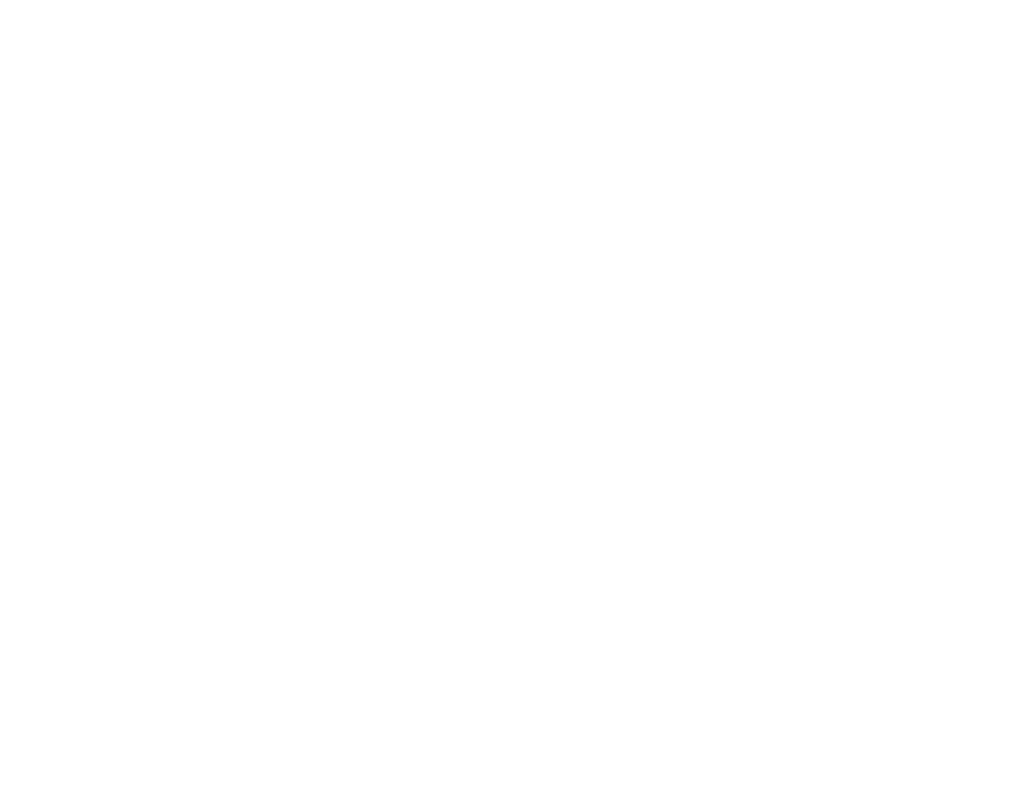
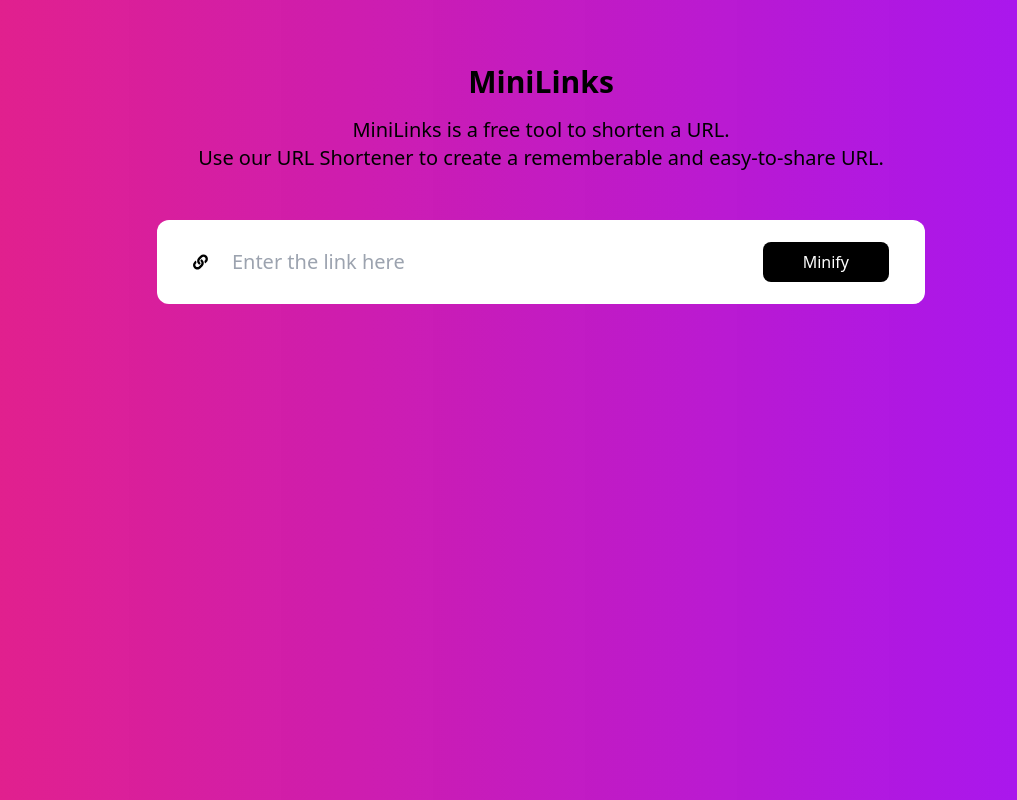
Before and after one commit to JaynaMukesh/url-shortener, a React (Create React App) app: page / in a window 1280 px wide. Shown: the whole page, without its empty margins (99-1116 px from the left). Built offline with nearby package versions, Linux system fonts and the light colour scheme.

Commit message:
finishhh

```diff
--- a/package.json
+++ b/package.json
@@ -8,6 +8,7 @@
     "@testing-library/user-event": "^13.5.0",
     "react": "^18.2.0",
     "react-dom": "^18.2.0",
+    "react-icons": "^4.8.0",
     "react-scripts": "5.0.1",
     "web-vitals": "^2.1.4"
   },
--- a/src/App.css
+++ b/src/App.css
@@ -0,0 +1,7 @@
+body {
+    background: rgb(2, 0, 36);
+    background: -moz-linear-gradient(90deg, rgba(2, 0, 36, 1) 0%, rgba(230, 26, 129, 0.9696078260405725) 0%, rgba(164, 22, 246, 1) 95%);
+    background: -webkit-linear-gradient(90deg, rgba(2, 0, 36, 1) 0%, rgba(230, 26, 129, 0.9696078260405725) 0%, rgba(164, 22, 246, 1) 95%);
+    background: linear-gradient(90deg, rgba(2, 0, 36, 1) 0%, rgba(230, 26, 129, 0.9696078260405725) 0%, rgba(164, 22, 246, 1) 95%);
+    filter: progid:DXImageTransform.Microsoft.gradient(startColorstr="#020024", endColorstr="#a416f6", GradientType=1);
+}
--- a/src/App.js
+++ b/src/App.js
@@ -1,9 +1,17 @@
 import './App.css';
-
+import { FaLink } from "react-icons/fa"
 function App() {
   return (
-    <div className="">
-
+    <div className="flex justify-center pt-16">
+      <div className='w-full'>
+        <div className='text-3xl font-semibold text-center'>MiniLinks</div>
+        <div className='pt-4 text-xl text-center'>MiniLinks is a free tool to shorten a URL.<br />Use our URL Shortener to create a rememberable and easy-to-share URL.</div>
+        <form className='my-12 mx-64 flex items-center gap-4 bg-white px-9 py-4 rounded-xl'>
+          <FaLink className='text-xl' />
+          <input type='url' placeholder='Enter the link here' className='py-3 w-full px-2 text-xl focus:outline-none ' />
+          <button className='bg-black text-white px-10 py-2 rounded-lg'>Minify</button>
+        </form>
+      </div>
     </div>
   );
 }
--- a/src/index.css
+++ b/src/index.css
@@ -0,0 +1,3 @@
+@tailwind base;
+@tailwind components;
+@tailwind utilities;
```
Also changed, not shown: 1 other file (tests, documents, lock files or other folders).
